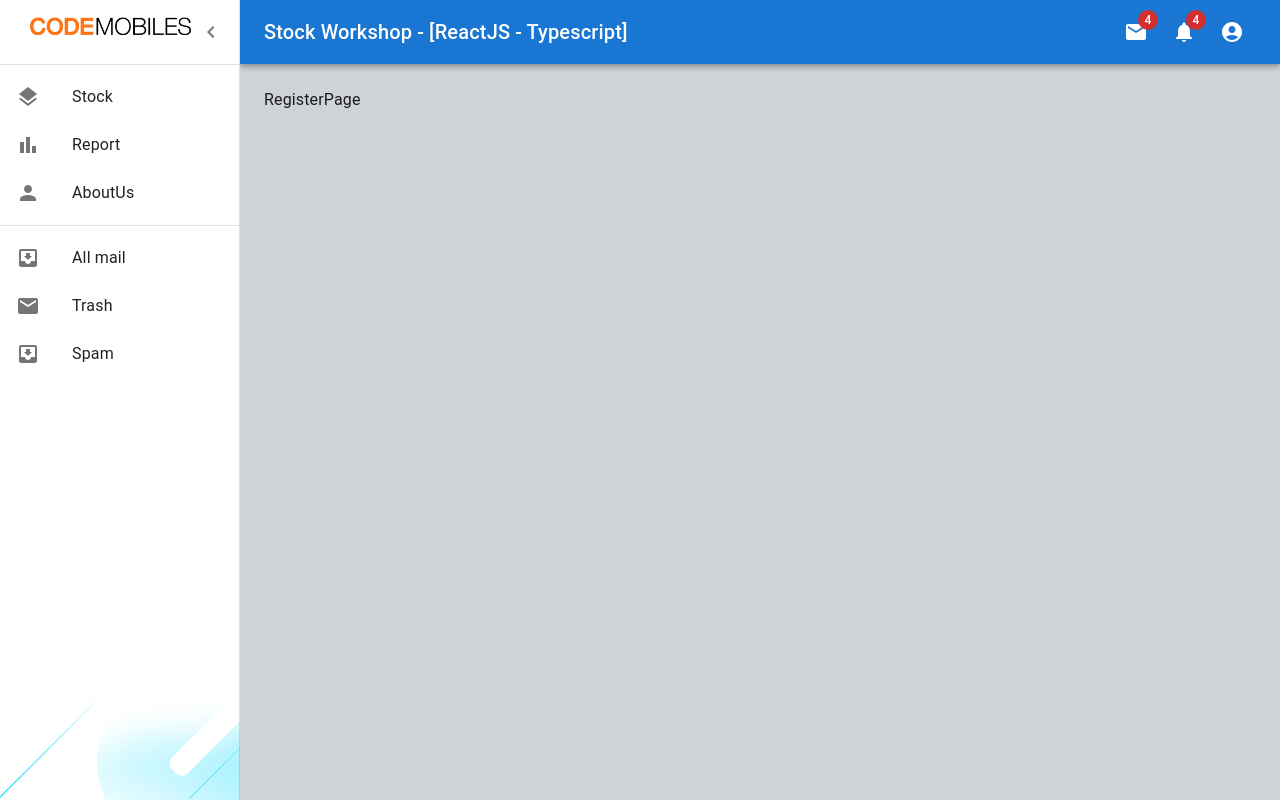
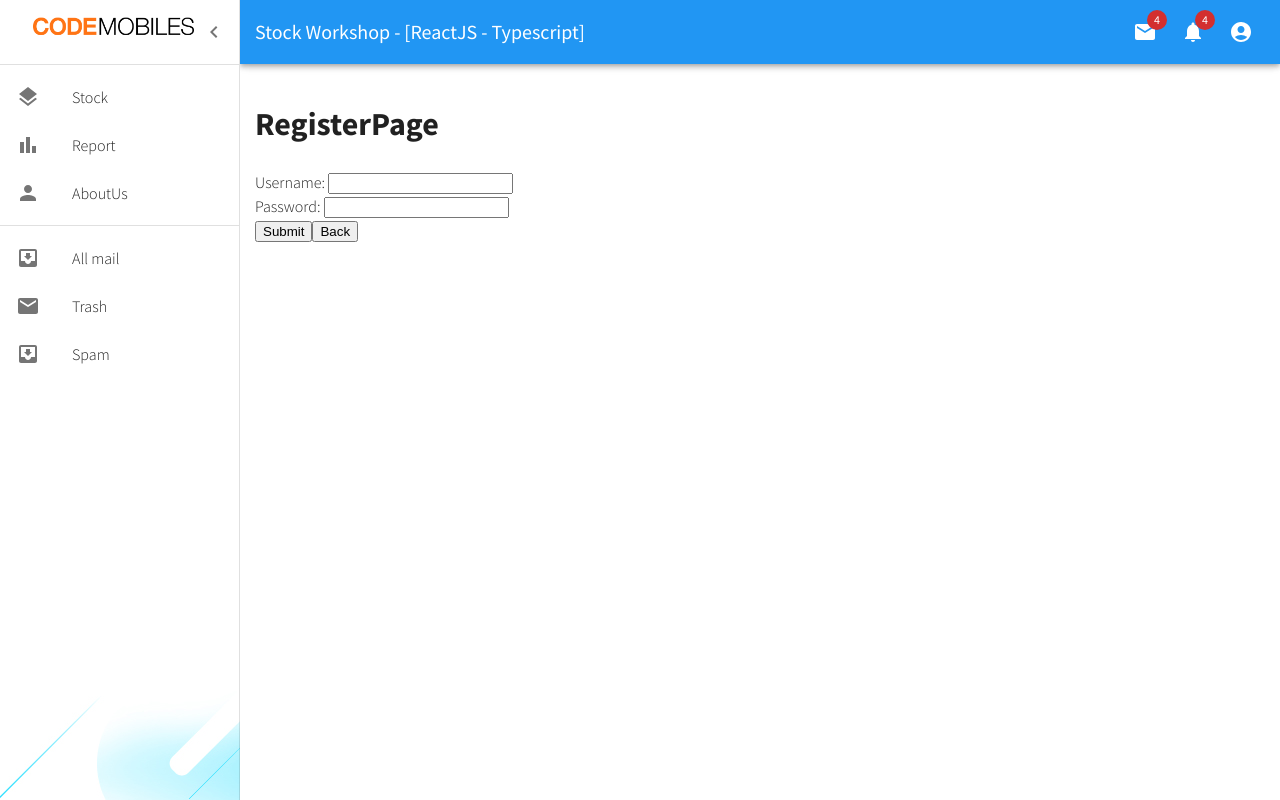
Before and after one commit to KanRMUTL/React-MUI, a React (Create React App) app: page /register in a window 1280 px wide. Built offline with nearby package versions, Linux system fonts and the light colour scheme.

Commit message:
used formik

```diff
--- a/src/App.tsx
+++ b/src/App.tsx
@@ -33,6 +33,7 @@ import StockPage from "./components/pages/StockPage";
 import StockEditPage from "./components/pages/StockEditPage";
 import ReportPage from "./components/pages/ReportPage";
 import AboutUs from "./components/pages/AboutUs";
+import { blue } from "@mui/material/colors";
 
 const drawerWidth = 240;
 
@@ -66,10 +67,16 @@ const theme = createTheme({
       },
     },
   },
+  typography: {
+    fontFamily: "Source Sans Pro",
+    fontWeightLight: 200,
+    fontWeightRegular: 300,
+    fontWeightMedium: 400,
+    fontWeightBold: 700,
+  },
+  spacing: 5,
   palette: {
-    background: {
-      default: "#CFD2D6",
-    },
+    primary: blue,
   },
 });
 
--- a/src/components/layouts/Header/Header.tsx
+++ b/src/components/layouts/Header/Header.tsx
@@ -22,6 +22,7 @@ import { Badge } from "@mui/material";
 import Mail from "@mui/icons-material/Mail";
 import Notification from "@mui/icons-material/Notifications";
 import AccountCircle from "@mui/icons-material/AccountCircle";
+import { useNavigate } from "react-router-dom";
 
 const drawerWidth = 240;
 
@@ -80,8 +81,7 @@ type HeaderProp = {
 };
 
 export default function Header({ open, onDrawerOpen }: HeaderProp) {
-  const theme = useTheme();
-
+  const navigate = useNavigate()
   const handleDrawerOpen = () => {
     onDrawerOpen();
   };
@@ -126,7 +126,7 @@ export default function Header({ open, onDrawerOpen }: HeaderProp) {
             size="large"
             aria-label="account of current user"
             color="inherit"
-            onClick={() => alert('Logout')}
+            onClick={() => navigate('/login')}
 
           >
             <AccountCircle />
--- a/src/components/pages/RegisterPage/RegisterPage.tsx
+++ b/src/components/pages/RegisterPage/RegisterPage.tsx
@@ -1,11 +1,62 @@
 import * as React from "react";
+import { useNavigate } from "react-router-dom";
+import { Formik, FormikProps } from "formik";
 
 type RegisterPageProps = {
   //
 };
 
 const RegisterPage: React.FC<any> = () => {
-  return <div>RegisterPage</div>;
+  const navigate = useNavigate();
+
+  const ShowForm = ({
+    handleSubmit,
+    handleChange,
+    isSubmitting,
+    values,
+  }: FormikProps<any>) => {
+    return (
+      <form onSubmit={handleSubmit}>
+        <label>Username: </label>
+        <input
+          type="text"
+          name="username"
+          id="username"
+          onChange={handleChange}
+          value={values.username}
+        />
+        <br />
+        <label>Password: </label>
+        <input
+          type="password"
+          name="password"
+          id="password"
+          onChange={handleChange}
+          value={values.password}
+        />
+        <br />
+        <button type="submit" disabled={isSubmitting}>
+          Submit
+        </button>
+        <button onClick={() => navigate(-1)}>Back</button>
+      </form>
+    );
+  };
+
+  return (
+    <>
+      <h1>RegisterPage</h1>
+      <Formik
+        onSubmit={(values, { setSubmitting }) => {
+          alert(JSON.stringify(values));
+          setTimeout(() => setSubmitting(false), 1000);
+        }}
+        initialValues={{ username: "", password: "" }}
+      >
+        {(props) => ShowForm(props)}
+      </Formik>
+    </>
+  );
 };
 
 export default RegisterPage;
--- a/src/components/pages/ReportPage/ReportPage.tsx
+++ b/src/components/pages/ReportPage/ReportPage.tsx
@@ -1,11 +1,17 @@
 import * as React from "react";
+import Stack from '@mui/material/Stack';
+import Button from '@mui/material/Button';
 
 type ReportPageProps = {
   //
 };
 
 const ReportPage: React.FC<any> = () => {
-  return <div>ReportPage</div>;
+  return  <Stack spacing={2} direction="row">
+  <Button variant="text">Text</Button>
+  <Button variant="contained">Contained</Button>
+  <Button variant="outlined">Outlined</Button>
+</Stack>;
 };
 
 export default ReportPage;
--- a/src/index.css
+++ b/src/index.css
@@ -1,3 +1,4 @@
+@import url('https://fonts.googleapis.com/css2?family=Source+Sans+Pro:wght@200;300;400;700&display=swap');
 body {
   margin: 0;
   font-family: -apple-system, BlinkMacSystemFont, 'Segoe UI', 'Roboto', 'Oxygen',
```
Also changed, not shown: src/components/pages/LoginPage/LoginPage.tsx (+8 -1 lines).
